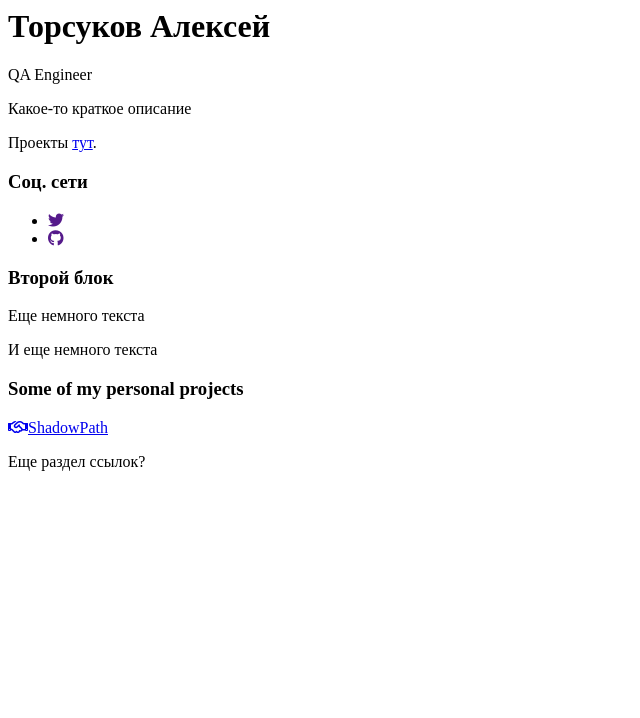
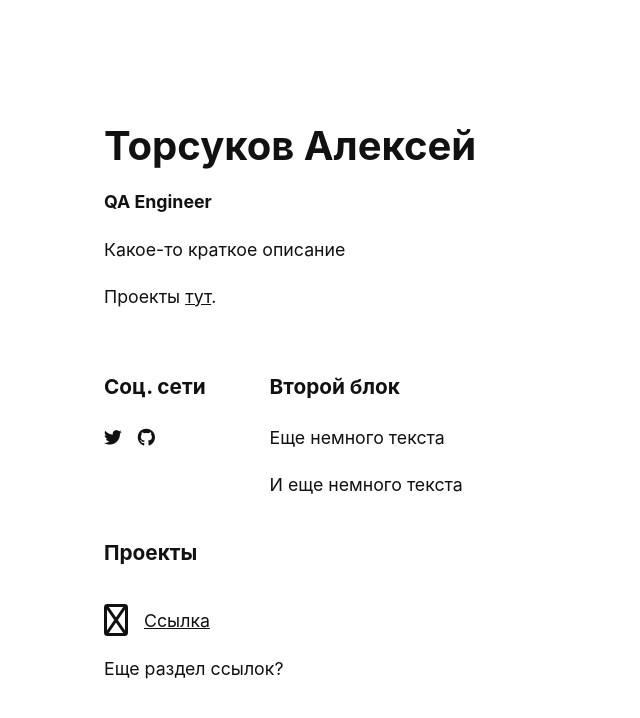
Before and after one commit to atrskv/links, a plain HTML site: page index.html in a window 1280 px wide. Shown: the whole page, without its empty margins (0-640 px from the left). Drawn offline with Linux system fonts and the light colour scheme.

Commit message:
feat: Update .css

```diff
--- a/css/main.css
+++ b/css/main.css
@@ -1,65 +1,73 @@
-html {
-  font-family: Roboto, sans-serif;
+body {
+  background: #fff;
+  color: #111;
+  max-height: 100vh;
+  padding: 7.5vw;
+  font-family: -apple-system,  'avenir next', avenir, roboto, noto, ubuntu, 'helvetica neue', helvetica, arial, sans-serif;
+  font-size: 1.11rem;
+  line-height: 1.85rem;
+  font-weight: 375;
+  transition: all 0.35s;
+}
+a {
+  color: #111;
+}
+.intro {
+  margin: 0 0 2.5rem;
+  h1{
+    font-size: 2.5rem;
+  }
+  h3 {
+    margin: 2.5rem 0 0;
+  }
 }
 
-* {
-  color: #333333;
+.social {
+  margin: 0 0 2.5rem;
+  ul {
+    list-style: none;
+    padding: 0;
+    display: flex;
+    li {
+      &:not(:last-of-type) {
+        margin-right: 1rem;
+      }
+    }
+  }
+}
+main {
+  @media (min-width:1200px){
+  display: flex;
+  }
+  .social {
+    padding-right: 5vw;
+  }
 }
 
-h1 {
-  color: #483D8B;
-  margin-bottom: 0.25em;
+.projects {
+  article {
+    padding: 1rem 0;
+    &:not(:last-of-type) {
+      border-bottom: 1px solid #212121;
+    }
+    a {
+      display: flex;
+      align-items: center;
+    }
+    i,svg {
+      margin-right: 1rem;
+      font-size:2rem;
+    }
+  }
 }
 
-h2 {
-  color: #333333;
-  font-size: 1em;
-  margin-top: 0;
-  margin-bottom: 1em;
+.animate {
+  transform: translateY(-75px);
+  opacity: 0;
+  transition: all 0.75s ease-in-out;
+
+  &.loaded {
+    transform: translateY(0);
+    opacity: 1;
+  }
 }
-
-h3 {
-  color: #483D8B;
-}
-
-a {
-  color: #483D8B;
-}
-
-.contacts {
-  margin-bottom: 2em;
-}
-
-.contact {
-  display: flex;
-}
-.contact__type {
-  min-width: 90px;
-}
-
-.section {
-  margin-bottom: 3em;
-}
-
-.experience {
-  display: flex;
-  margin-bottom: 2em;
-}
-.experience__date {
-  min-width: 185px;
-  margin-bottom: 1em;
-}
-.experience__name {
-  font-weight: bold;
-}
-
-.resume {
-  max-width: 900px;
-  margin: auto;
-}
-
-@media (max-width: 575px) {
-  .experience {
-    display: block;
-  }
-}/*# sourceMappingURL=main.css.map */
--- a/css/main.scss
+++ /dev/null
@@ -1,70 +0,0 @@
-$primary-color: #483D8B;
-$secondary-color: #333333;
-
-html {
-    font-family: Roboto, sans-serif;
-}
-
-* {
-    color: $secondary-color;
-}
-
-h1 {
-    color: $primary-color;
-    margin-bottom: 0.25em;
-}
-
-h2 {
-    color: $secondary-color;
-    font-size: 1em;
-    margin-top: 0;
-    margin-bottom: 1em;
-}
-
-h3 {
-    color: $primary-color;
-}
-
-a {
-    color: $primary-color;
-}
-
-.contacts {
-    margin-bottom: 2em;
-}
-
-.contact {
-    display: flex;
-
-    &__type {
-        min-width: 90px;
-    }
-}
-
-.section {
-    margin-bottom: 3em;
-}
-
-.experience {
-    display: flex;
-    margin-bottom: 2em;
-    &__date {
-        min-width: 185px;
-        margin-bottom: 1em;
-
-    }
-    &__name {
-        font-weight: bold;
-    }
-}
-
-.resume {
-    max-width: 900px;
-    margin: auto;
-}
-
-@media (max-width: 575px) {
-    .experience {
-        display: block;
-    }
-}
--- a/resume.html
+++ b/index.html
@@ -1,8 +1,17 @@
-<script src="https://kit.fontawesome.com/8acb92c956.js" crossorigin="anonymous"></script>
-
+<!DOCTYPE html>
+<html lang="ru">
+<head>
+  <meta charset="UTF-8">
+  <meta name="viewport" content="width=device-width, initial-scale=1.0">
+  <title>Торсуков Алексей</title>
+  <link rel="stylesheet" href="css/main.css">
+  <script src="https://kit.fontawesome.com/8acb92c956.js" crossorigin="anonymous"></script>
+  <script src="script.js"></script>
+</head>
+<body>
 <div class="intro animate">
   <h1>Торсуков Алексей</h1>
-  <p>QA Engineer</p>
+  <p><b>QA Engineer</b></p>
   <p>Какое-то краткое описание</p>
   <p>Проекты <a href="#">тут</a>.</p>
 </div>
@@ -21,11 +30,11 @@
   </div>
 </main>
 <div class="projects">
-  <h3 class="animate">Some of my personal projects</h3>
+  <h3 class="animate">Проекты</h3>
   <article class="animate">
-    <a href="#" target="_blank"><i class="far fa-handshake"></i>ShadowPath</a>
+    <a href="#" target="_blank"><i class="far fa-facebook"></i>Ссылка</a>
     <p>Еще раздел ссылок?</p>
-  </article>
-  <article class="animate">
-  </article>
+
 </div>
+</body>
+</html>
--- /dev/null
+++ b/script.js
@@ -0,0 +1,11 @@
+document.addEventListener("DOMContentLoaded", function() {
+    setTimeout(() => {
+      var _animate = document.querySelectorAll(".animate");
+      _animate.forEach(function(element, index) {
+        const _delay = index * 300;
+        setTimeout(() => {
+          element.classList.add("loaded");
+        }, _delay);
+      });
+    }, 500);
+  });
```
Also changed, not shown: 1 other file.
